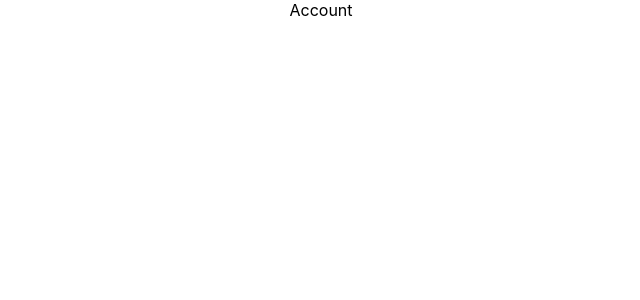
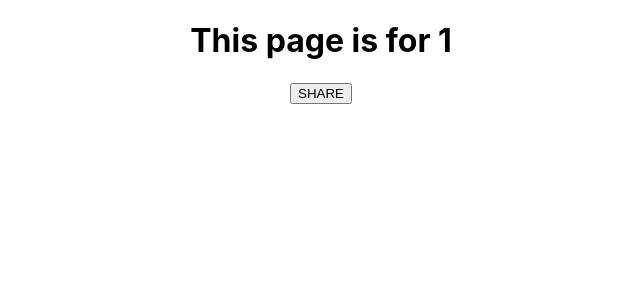
Before and after one commit to danielPantalena/mern-test-front-end, a React (Create React App) app: page /1 in a window 1280 px wide. Shown: the top 300 px of the page, without its empty margins (319-959 px from the left). Built offline with nearby package versions, Linux system fonts and the light colour scheme.

Commit message:
Show name route param at Account screen

```diff
--- a/src/Screens/Account.tsx
+++ b/src/Screens/Account.tsx
@@ -1,11 +1,19 @@
-import React from 'react'
+import React from 'react';
+import { useParams } from 'react-router-dom';
+
+interface IParams {
+  name: string;
+}
 
 const Account: React.FC = () => {
+  const { name } = useParams<IParams>();
+
   return (
     <div>
-      Account
+      <h1>This page is for {name}</h1>
+      <button>SHARE</button>
     </div>
-  )
-}
+  );
+};
 
-export default Account
+export default Account;
--- a/src/Screens/CreateAccount.tsx
+++ b/src/Screens/CreateAccount.tsx
@@ -9,6 +9,6 @@ const CreateAccount: React.FC = () => {
       <button>Create account</button>
     </div>
   );
-}
+};
 
 export default CreateAccount;
```
